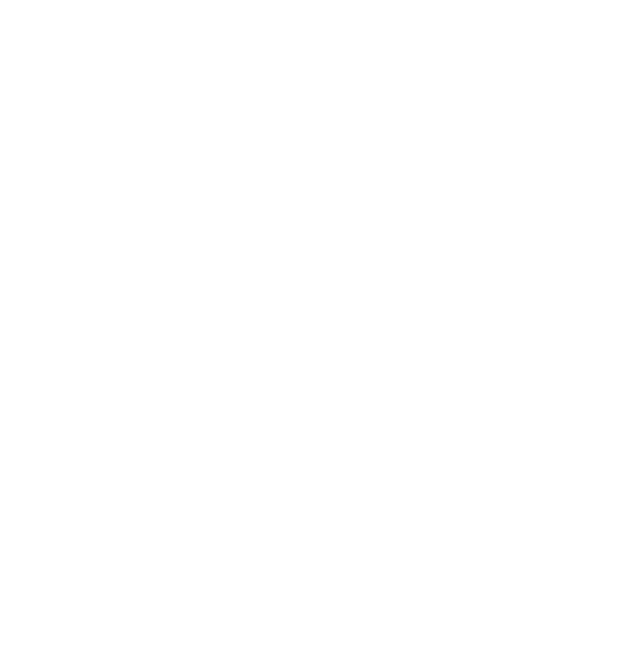
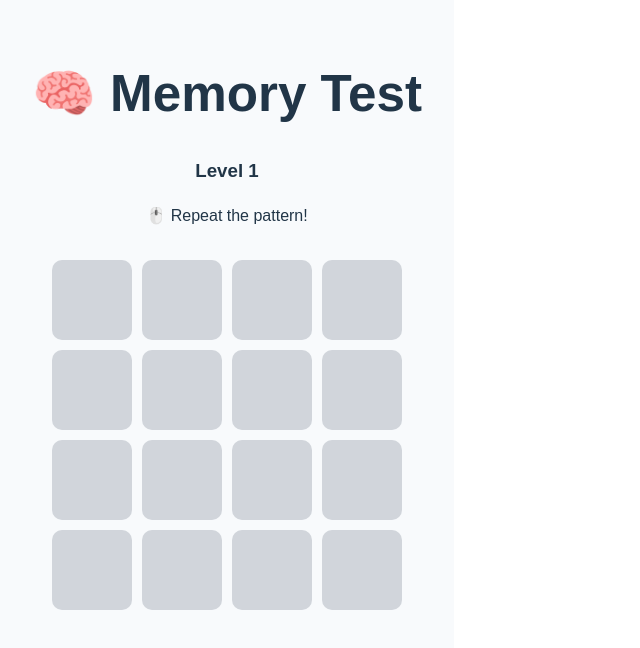
Before and after one commit to Nainika24/BrainStack, a React (Vite) app: page /memory-test in a window 1280 px wide. Before the commit this address had no page. Shown: the top 648 px of the page, without its empty margins (0-640 px from the left). Built offline with nearby package versions, Linux system fonts and the light colour scheme.

Commit message:
Added Memory Test and Number Memory

```diff
--- a/src/App.jsx
+++ b/src/App.jsx
@@ -5,6 +5,14 @@ import Home from "./pages/Home";
 import ReactionTest from "./pages/ReactionTest";
 import Results from "./pages/Results";
 import Leaderboard from "./pages/Leaderboard";
+import NumberMemory from "./pages/NumberMemory";
+import MemoryTest from "./pages/MemoryTest";
+
+
+
+
+
+
 
 function App() {
   return (
@@ -14,6 +22,8 @@ function App() {
         <Route path="/register" element={<Register />} />
         <Route path="/home" element={<Home />} />
         <Route path="/reaction" element={<ReactionTest />} />
+        <Route path="/memory-test" element={<MemoryTest />} />
+        <Route path="/number-memory" element={<NumberMemory />} />
         <Route path="/results" element={<Results />} />
         <Route path="/leaderboard" element={<Leaderboard />} />
       </Routes>
--- a/src/pages/Login.jsx
+++ b/src/pages/Login.jsx
@@ -26,7 +26,8 @@ export default function Login() {
       setMessage("Login successful! Redirecting...");
       setTimeout(() => navigate("/home"), 1000);
     } catch (err) {
-      setMessage(err.response?.data?.error || "Invalid credentials.");
+      // Backend sends errors under `message` (see server/routes/authRoutes.js).
+      setMessage(err.response?.data?.message || err.response?.data?.error || "Invalid credentials.");
     }
   };
 
--- /dev/null
+++ b/src/pages/MemoryTest.jsx
@@ -0,0 +1,148 @@
+import React, { useState, useEffect } from "react";
+
+export default function MemoryTest() {
+  const [grid, setGrid] = useState([]);
+  const [pattern, setPattern] = useState([]);
+  const [userClicks, setUserClicks] = useState([]);
+  const [level, setLevel] = useState(1);
+  const [status, setStatus] = useState("watch"); // "watch", "play", "win", "lose"
+  const [message, setMessage] = useState("");
+
+  useEffect(() => {
+    generatePattern();
+  }, [level]);
+
+  const generatePattern = () => {
+    const patternLength = level + 2;
+    const newPattern = Array.from(
+      { length: patternLength },
+      () => Math.floor(Math.random() * 16)
+    );
+    setPattern(newPattern);
+    setUserClicks([]);
+    setStatus("watch");
+    setMessage("");
+
+    // After pattern shown, let user play
+    setTimeout(() => {
+      setStatus("play");
+    }, 1200 * patternLength);
+  };
+
+  const handleTileClick = async (index) => {
+    if (status !== "play") return;
+
+    const newClicks = [...userClicks, index];
+    setUserClicks(newClicks);
+
+    // ❌ Wrong click
+    if (index !== pattern[newClicks.length - 1]) {
+      setStatus("lose");
+      setMessage(`❌ Wrong tile! You reached level ${level}`);
+
+      // ✅ Save score to backend
+      const userId = localStorage.getItem("userId");
+      if (userId) {
+        try {
+          await fetch("http://localhost:5000/api/scores/add", {
+            method: "POST",
+            headers: { "Content-Type": "application/json" },
+            body: JSON.stringify({
+              userId,
+              testType: "Memory Test",
+              score: level - 1,
+            }),
+          });
+        } catch (error) {
+          console.error("Error saving Memory Test score:", error);
+        }
+      }
+      return;
+    }
+
+    // ✅ Completed pattern correctly
+    if (newClicks.length === pattern.length) {
+      setStatus("win");
+      setMessage("✅ Great memory! Next level...");
+      setTimeout(() => setLevel((lvl) => lvl + 1), 1000);
+    }
+  };
+
+  const handleRestart = () => {
+    setLevel(1);
+    setStatus("watch");
+    setMessage("");
+  };
+
+  return (
+    <div
+      style={{
+        textAlign: "center",
+        padding: "2rem",
+        backgroundColor: "#f8fafc",
+        minHeight: "100vh",
+        fontFamily: "Poppins, sans-serif",
+      }}
+    >
+      <h1>🧠 Memory Test</h1>
+      <h3>Level {level}</h3>
+      <p>
+        {status === "watch"
+          ? "👀 Memorize the pattern"
+          : status === "play"
+          ? "🖱️ Repeat the pattern!"
+          : message}
+      </p>
+
+      {/* Game Grid */}
+      <div
+        style={{
+          display: "grid",
+          gridTemplateColumns: "repeat(4, 80px)",
+          gap: "10px",
+          justifyContent: "center",
+          marginTop: "2rem",
+        }}
+      >
+        {Array.from({ length: 16 }, (_, i) => (
+          <div
+            key={i}
+            onClick={() => handleTileClick(i)}
+            style={{
+              width: "80px",
+              height: "80px",
+              borderRadius: "10px",
+              backgroundColor:
+                pattern.includes(i) && status === "watch"
+                  ? "gold"
+                  : userClicks.includes(i)
+                  ? "lightgreen"
+                  : "#d1d5db",
+              transition: "background-color 0.3s",
+              cursor: status === "play" ? "pointer" : "not-allowed",
+            }}
+          />
+        ))}
+      </div>
+
+      {/* Restart Button */}
+      {status === "lose" && (
+        <button
+          onClick={handleRestart}
+          style={{
+            marginTop: "20px",
+            padding: "10px 25px",
+            background: "#ef4444",
+            color: "white",
+            border: "none",
+            borderRadius: "8px",
+            cursor: "pointer",
+            fontSize: "1rem",
+          }}
+        >
+          🔁 Try Again
+        </button>
+      )}
+    </div>
+  );
+}
--- /dev/null
+++ b/src/pages/NumberMemory.jsx
@@ -0,0 +1,212 @@
+import React, { useState, useEffect } from "react";
+
+export default function NumberMemory() {
+  const [number, setNumber] = useState("");
+  const [input, setInput] = useState("");
+  const [level, setLevel] = useState(1);
+  const [phase, setPhase] = useState("show"); // show | recall | result
+  const [message, setMessage] = useState("");
+  const [progress, setProgress] = useState(100);
+  const [bestScore, setBestScore] = useState(
+    localStorage.getItem("bestNumberMemory") || 0
+  );
+
+  // Generate a random number for each level
+  const generateNumber = (len) => {
+    return Math.floor(
+      Math.random() * Math.pow(10, len - 1) + Math.pow(10, len - 1)
+    ).toString();
+  };
+
+  useEffect(() => {
+    const newNumber = generateNumber(level);
+    setNumber(newNumber);
+    setPhase("show");
+    setMessage("");
+    setInput("");
+    setProgress(100);
+
+    // countdown progress bar
+    const duration = 2000 + level * 500;
+    const start = Date.now();
+    const timer = setInterval(() => {
+      const elapsed = Date.now() - start;
+      const pct = Math.max(0, 100 - (elapsed / duration) * 100);
+      setProgress(pct);
+      if (elapsed >= duration) clearInterval(timer);
+    }, 50);
+
+    // hide number after time
+    const timeout = setTimeout(() => {
+      setPhase("recall");
+      setNumber("");
+    }, duration);
+
+    return () => {
+      clearTimeout(timeout);
+      clearInterval(timer);
+    };
+  }, [level]);
+
+  useEffect(() => {
+    if (phase === "show") {
+      sessionStorage.setItem("lastNumber", number);
+    }
+  }, [number, phase]);
+
+  const handleSubmit = async (e) => {
+    e.preventDefault();
+    const correctNumber = sessionStorage.getItem("lastNumber");
+
+    if (input === correctNumber) {
+      setMessage("✅ Correct!");
+      setBestScore((prev) => {
+        const newBest = Math.max(prev, level);
+        localStorage.setItem("bestNumberMemory", newBest);
+        return newBest;
+      });
+      setPhase("result");
+      setTimeout(() => setLevel((l) => l + 1), 1000);
+    } else {
+      setMessage(`❌ Wrong! It was ${correctNumber}`);
+      setPhase("result");
+
+      // Save score to backend
+      const userId = localStorage.getItem("userId");
+      if (userId) {
+        await fetch("http://localhost:5000/api/scores/add", {
+          method: "POST",
+          headers: { "Content-Type": "application/json" },
+          body: JSON.stringify({
+            userId,
+            testType: "Number Memory",
+            score: level - 1,
+          }),
+        });
+      }
+    }
+  };
+
+  const handleRestart = () => {
+    setLevel(1);
+    setPhase("show");
+  };
+
+  return (
+    <div
+      style={{
+        textAlign: "center",
+        padding: "2rem",
+        minHeight: "100vh",
+        background: "#f7f8fa",
+        fontFamily: "Poppins, sans-serif",
+      }}
+    >
+      <h1>🔢 Number Memory</h1>
+      <p>
+        <b>Level:</b> {level} | <b>Best:</b> {bestScore}
+      </p>
+
+      {/* Progress Bar */}
+      {phase === "show" && (
+        <div
+          style={{
+            width: "300px",
+            height: "10px",
+            background: "#ddd",
+            margin: "20px auto",
+            borderRadius: "10px",
+            overflow: "hidden",
+          }}
+        >
+          <div
+            style={{
+              height: "10px",
+              width: `${progress}%`,
+              background: "#4caf50",
+              transition: "width 0.1s linear",
+            }}
+          />
+        </div>
+      )}
+
+      {/* Number display */}
+      {phase === "show" && (
+        <>
+          <p>Memorize this number:</p>
+          <h2
+            style={{
+              fontSize: "2.2rem",
+              letterSpacing: "3px",
+              opacity: progress / 100,
+              transition: "opacity 0.3s ease",
+            }}
+          >
+            {number}
+          </h2>
+        </>
+      )}
+
+      {/* Recall phase */}
+      {phase === "recall" && (
+        <form onSubmit={handleSubmit}>
+          <p>Enter the number you remember:</p>
+          <input
+            type="text"
+            value={input}
+            onChange={(e) => setInput(e.target.value)}
+            style={{
+              padding: "8px",
+              fontSize: "1.2rem",
+              textAlign: "center",
+              borderRadius: "6px",
+              border: "1px solid #aaa",
+            }}
+            autoFocus
+          />
+          <br />
+          <button
+            type="submit"
+            style={{
+              marginTop: "12px",
+              padding: "10px 25px",
+              background: "#4caf50",
+              color: "white",
+              border: "none",
+              borderRadius: "8px",
+              cursor: "pointer",
+              fontSize: "1rem",
+            }}
+          >
+            Submit
+          </button>
+        </form>
+      )}
+
+      {/* Result phase */}
+      {phase === "result" && (
+        <>
+          <h2>{message}</h2>
+          <button
+            onClick={() => {
+              if (message.startsWith("✅")) setLevel((l) => l + 1);
+              else handleRestart();
+            }}
+            style={{
+              marginTop: "15px",
+              padding: "10px 25px",
+              background: message.startsWith("✅") ? "#4caf50" : "#ff5252",
+              color: "white",
+              border: "none",
+              borderRadius: "8px",
+              cursor: "pointer",
+              fontSize: "1rem",
+            }}
+          >
+            {message.startsWith("✅") ? "Next Level" : "Try Again"}
+          </button>
+        </>
+      )}
+    </div>
+  );
+}
--- a/src/pages/Register.jsx
+++ b/src/pages/Register.jsx
@@ -22,7 +22,8 @@ export default function Register() {
       setMessage("Registration successful! Redirecting to login...");
       setTimeout(() => navigate("/"), 1500);
     } catch (err) {
-      setMessage(err.response?.data?.error || "Registration failed.");
+      // Backend returns helpful messages under `message` (e.g. "User already exists").
+      setMessage(err.response?.data?.message || err.response?.data?.error || "Registration failed.");
     }
   };
 
```
